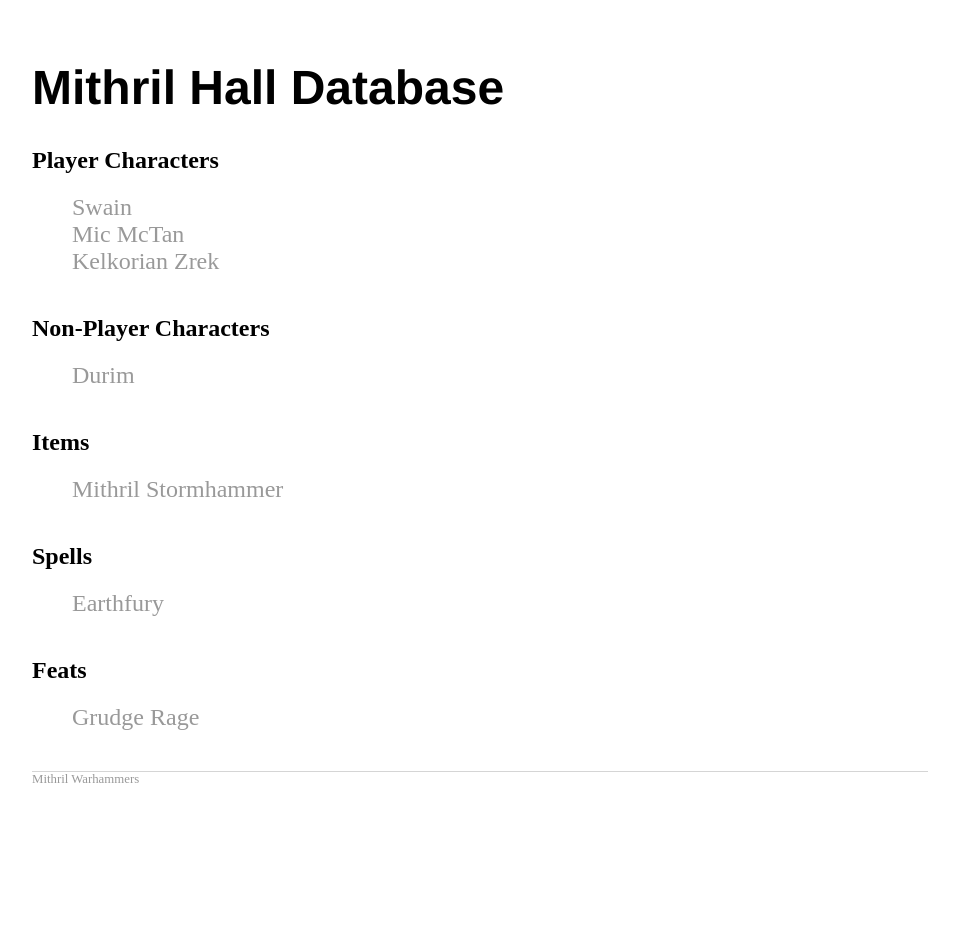
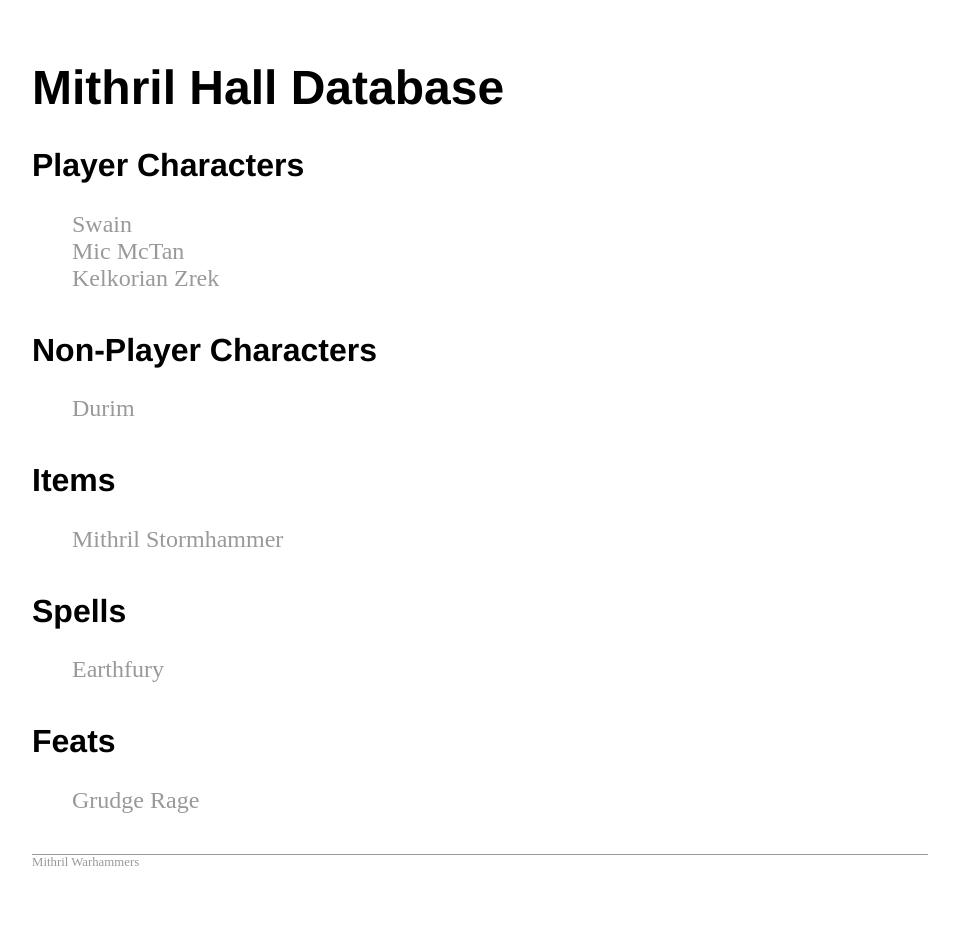
Before and after one commit to Thexeir/thexeir.github.io, a Jekyll site: the page built from index.html, in a window 1280 px wide. Shown: the whole page, without its empty margins (160-1119 px from the left). Built offline with Jekyll 4.4.1, drawn with Linux system fonts in a browser that asks for light colours; before the commit the page ends 900 px from its top, so only the background shows below that.

Commit message:
el formatto

```diff
--- a/css/main.css
+++ b/css/main.css
@@ -23,13 +23,17 @@ h1 {
     font-size: 3em;
     font-family:'Helvetica', 'Arial', 'Sans-Serif';
 }
+h2 {
+    font-size: 2em;
+    font-family:'Helvetica', 'Arial', 'Sans-Serif';
+}
 p {
     font-size: 1.5em;
     line-height: 1.4em;
     color: #333;
 }
 footer {
-    border-top: 1px solid #d5d5d5;
+    border-top: 1px solid #999999;
     font-size: .8em;
 }
 
```
